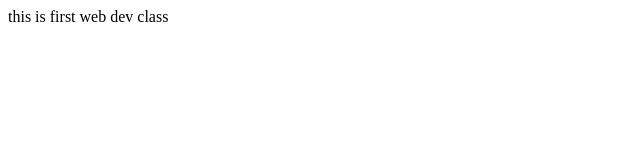
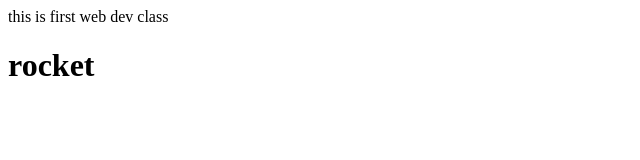
Before and after one commit to abhilasha-shrestha-555/web-devp, a plain HTML site: page index.html in a window 1280 px wide. Shown: the whole page, without its empty margins (0-640 px from the left). Drawn offline with Linux system fonts and the light colour scheme.

Commit message:
new changes

```diff
--- a/index.html
+++ b/index.html
@@ -7,5 +7,6 @@
 </head>
 <body>
     this is first web dev class
+    <h1> rocket </h1>
 </body>
 </html>
```
